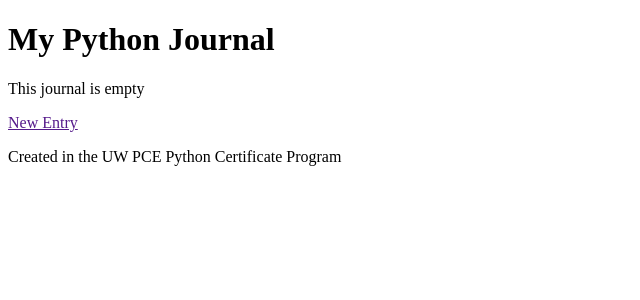
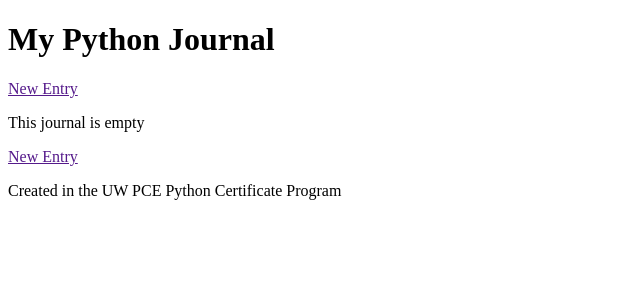
Before and after one commit to greenbeen/learning_journal, a Python web app: template learning_journal/templates/list.jinja2 in a window 1280 px wide. Shown: the part 34-334 px from the top of the page, without its empty margins (0-640 px from the left). Run offline with Jinja, Linux system fonts and the light colour scheme; the template is opened without the code that fills it, so the values that code supplies are empty.

Commit message:
added if statement in case no user is logged in, then won't show create new entry

```diff
--- a/learning_journal/templates/list.jinja2
+++ b/learning_journal/templates/list.jinja2
@@ -1,5 +1,9 @@
 {% extends "layout.jinja2" %}
 {% block body %}
+
+{% if not login_form %}
+<p><a href="{{ request.route_url('action', action='create') }}">New Entry</a></p>
+{% endif %}
 
 {% if login_form %}
 <aside><form action="{{ request.route_url('auth', action='in') }}" method="POST">
```
